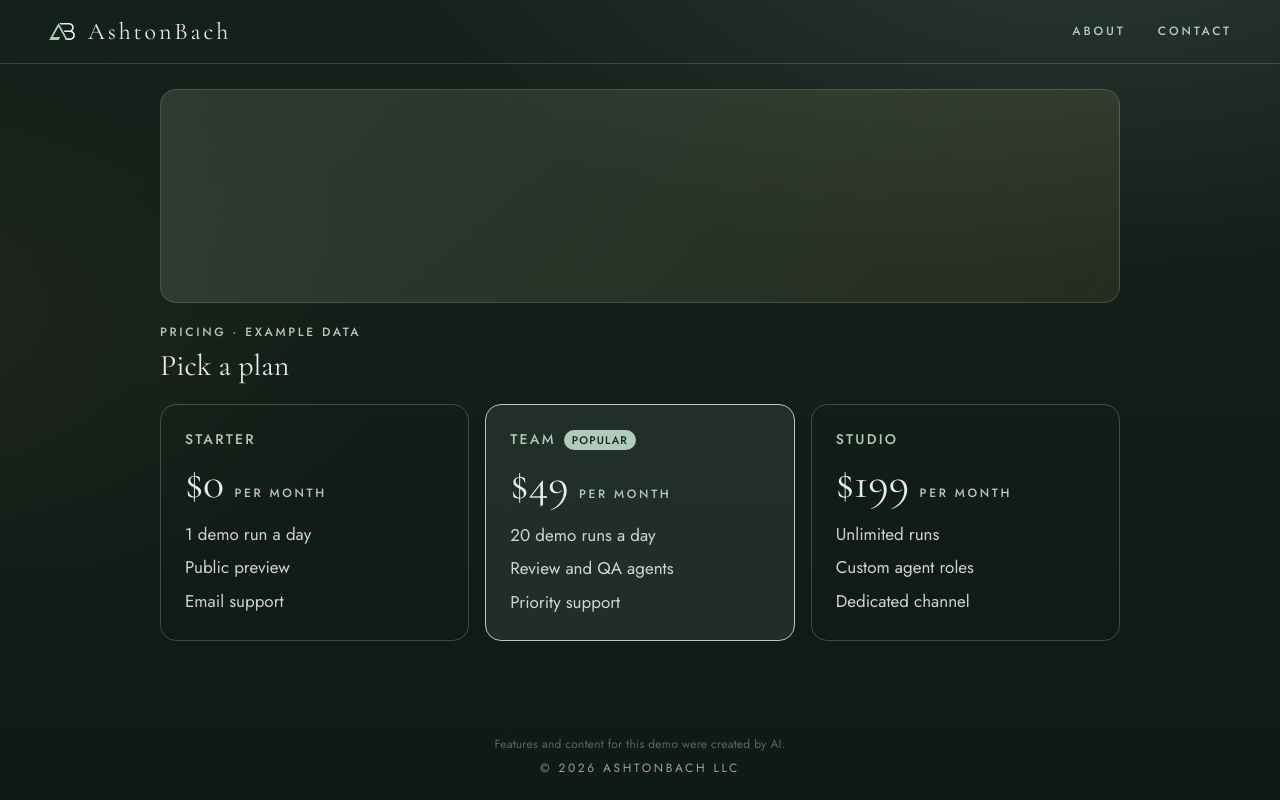
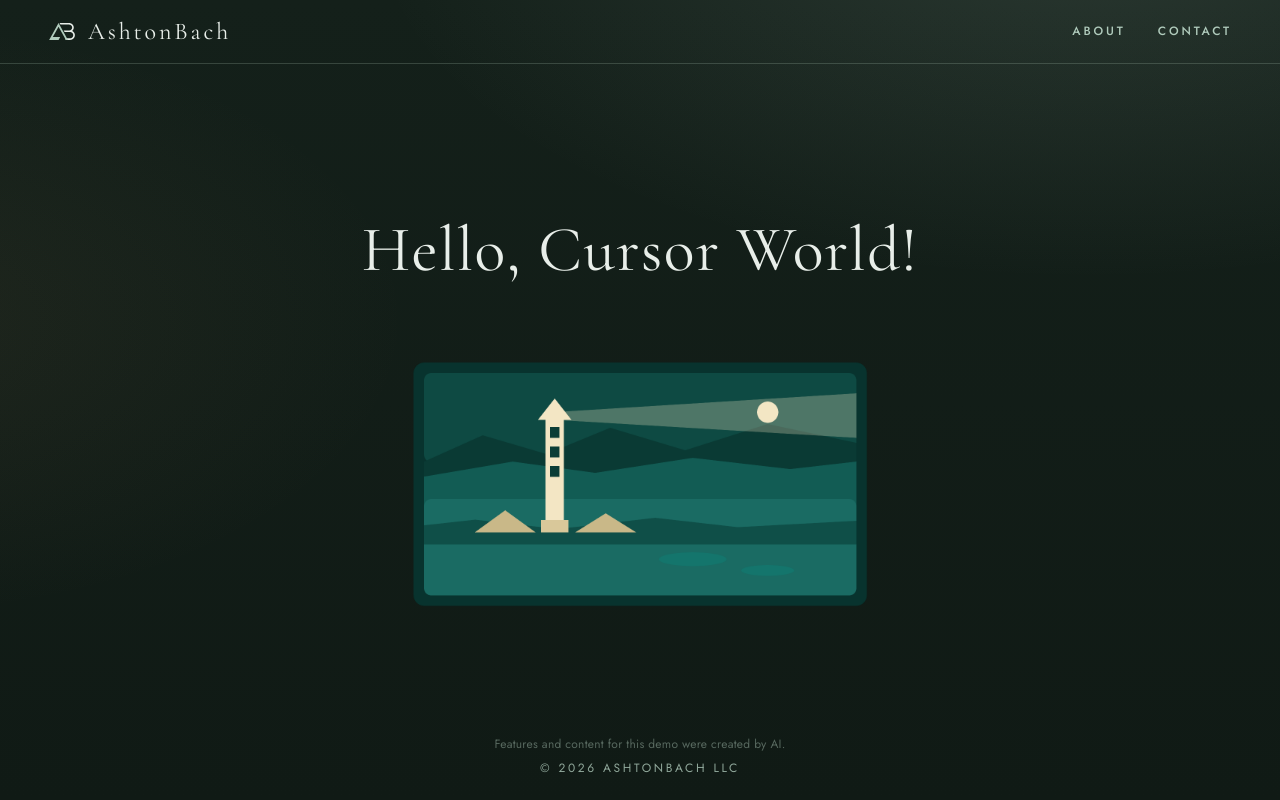
Before and after one commit to ashtonbach/agent-showcase, a Next.js app: page / in a window 1280 px wide. Built offline with nearby package versions, Linux system fonts and the light colour scheme.

Commit message:
Reset: showcase back to base (Author: Jonah Reyes)

```diff
--- a/app/lab/pricing-table/index.tsx
+++ /dev/null
@@ -1,60 +0,0 @@
-"use client";
-import { useEffect, useRef, useState, type ReactNode } from "react";
-
-// Example data: illustrative plans, not real prices.
-const TIERS = [
-  { name: "Starter", price: "$0", note: "per month", items: ["1 demo run a day", "Public preview", "Email support"] },
-  { name: "Team", price: "$49", note: "per month", items: ["20 demo runs a day", "Review and QA agents", "Priority support"], best: true },
-  { name: "Studio", price: "$199", note: "per month", items: ["Unlimited runs", "Custom agent roles", "Dedicated channel"] },
-];
-const css = `
-.lab-pricing [data-art] { display: block; width: 100%; height: auto; aspect-ratio: 9 / 2; border-radius: 16px; margin-bottom: 20px; }
-.lab-pricing [data-art="fallback"] { background: linear-gradient(120deg, rgba(176, 203, 188, 0.16), rgba(217, 180, 90, 0.10)); border: 1px solid rgba(176, 203, 188, 0.2); }
-.lab-pricing { width: min(960px, 100%); margin: 8px auto 56px; }
-.lab-pricing > h2 { font-family: var(--serif); font-weight: 400; font-size: 30px; line-height: 1.2; margin: 6px 0 20px; }
-.lab-pricing-grid { display: grid; grid-template-columns: repeat(3, 1fr); gap: 16px; list-style: none; }
-.lab-tier { padding: 24px; border: 1px solid rgba(176, 203, 188, 0.28); border-radius: 16px; }
-.lab-tier--best { border-color: var(--sage); background: rgba(176, 203, 188, 0.1); }
-.lab-tier h3 { font: 500 14px var(--sans); letter-spacing: 0.16em; text-transform: uppercase; color: var(--sage); }
-.lab-tier .lab-price { font-family: var(--serif); font-size: 44px; line-height: 1.1; margin-top: 10px; }
-.lab-tier ul { list-style: none; margin-top: 14px; display: grid; gap: 6px; opacity: 0.88; }
-.lab-badge { display: inline-block; margin-left: 8px; padding: 2px 8px; border-radius: 999px; background: var(--sage); color: #14201A; font-size: 11px; letter-spacing: 0.1em; }
-@media (max-width: 760px) { .lab-pricing-grid { grid-template-columns: 1fr; } }
-`;
-
-// Artwork slot: Naomi Sato commits the image at a fixed path; a quiet fallback shows if it is missing or fails to load.
-function Art({ src, w, h, alt, children }: { src: string; w: number; h: number; alt: string; children: ReactNode }) {
-  const r = useRef<HTMLImageElement>(null);
-  const [ok, setOk] = useState(true);
-  useEffect(() => { const i = r.current; if (i && i.complete && i.naturalWidth === 0) setOk(false); }, [src]);
-  return ok ? <img ref={r} data-art="image" src={src} width={w} height={h} alt={alt} onError={() => setOk(false)} /> : <span data-art="fallback" aria-hidden="true">{children}</span>;
-}
-
-export default function PricingTable() {
-  return (
-    <section data-lab="pricing-table" className="lab-pricing" aria-labelledby="lab-pricing-title">
-      <style>{css}</style>
-      <Art src="/lab/pricing-table/header.svg" w={720} h={160} alt="">{null}</Art>
-      <p className="label">Pricing · Example data</p>
-      <h2 id="lab-pricing-title">Pick a plan</h2>
-      <ul className="lab-pricing-grid">
-        {TIERS.map((t) => (
-          <li key={t.name} className={t.best ? "lab-tier lab-tier--best" : "lab-tier"} data-best={t.best ? "true" : undefined}>
-            <h3>
-              {t.name}
-              {t.best ? <span className="lab-badge">Popular</span> : null}
-            </h3>
-            <p className="lab-price">
-              {t.price} <span className="label">{t.note}</span>
-            </p>
-            <ul>
-              {t.items.map((i) => (
-                <li key={i}>{i}</li>
-              ))}
-            </ul>
-          </li>
-        ))}
-      </ul>
-    </section>
-  );
-}
--- a/app/page.tsx
+++ b/app/page.tsx
@@ -1,10 +1,9 @@
-import Lab from "./lab/pricing-table";
 export default function Page() {
   return (
     <div style={{ display: "flex", flexDirection: "column", alignItems: "center", width: "100%", gap: "1rem" }}>
       <h1 className="page-title" style={{ whiteSpace: "nowrap" }}>Hello, Cursor World!</h1>
       <img className="world-image" src="/worlds/cursor.png" alt="Cursor world" width={480} height={270} style={{ width: 480, maxWidth: "90vw", height: "auto", margin: 0, borderRadius: 12 }} />
-      <Lab /> {/* lab:slot */}
+      {/* lab:slot */}
     </div>
   );
 }
```
Also changed, not shown: public/lab/pricing-table/header.svg (deleted).
